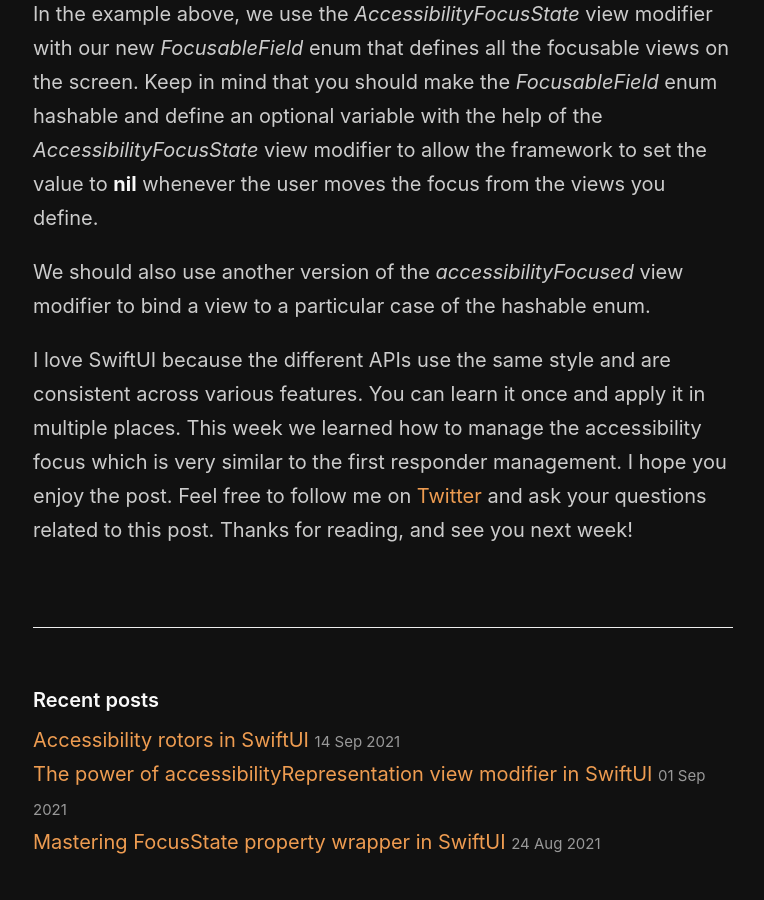
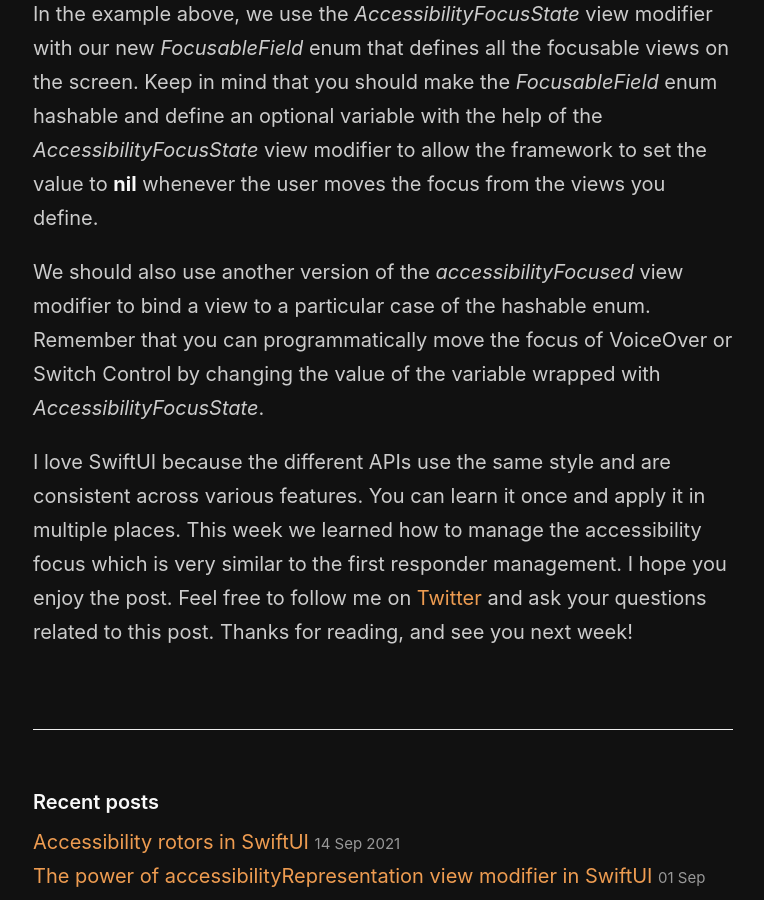
Before and after one commit to mecid/mecid.github.io, a Jekyll site: the page built from _posts/2021-09-23-accessibility-focus-in-swiftui.md, in a window 1280 px wide and 900 px high, scrolled down 4145 px. Shown: the whole window, without its empty margins (257-1021 px from the left). Built offline with Jekyll 4.4.1, drawn with Linux system fonts in a browser that asks for light colours.

Commit message:
programmatic focus changes added to accessibility focus post

```diff
--- a/_posts/2021-09-23-accessibility-focus-in-swiftui.md
+++ b/_posts/2021-09-23-accessibility-focus-in-swiftui.md
@@ -146,6 +146,6 @@ struct ContentView: View {
 
 In the example above, we use the *AccessibilityFocusState* view modifier with our new *FocusableField* enum that defines all the focusable views on the screen. Keep in mind that you should make the *FocusableField* enum hashable and define an optional variable with the help of the *AccessibilityFocusState* view modifier to allow the framework to set the value to **nil** whenever the user moves the focus from the views you define.
 
-We should also use another version of the *accessibilityFocused* view modifier to bind a view to a particular case of the hashable enum.
+We should also use another version of the *accessibilityFocused* view modifier to bind a view to a particular case of the hashable enum. Remember that you can programmatically move the focus of VoiceOver or Switch Control by changing the value of the variable wrapped with *AccessibilityFocusState*.
 
 I love SwiftUI because the different APIs use the same style and are consistent across various features. You can learn it once and apply it in multiple places. This week we learned how to manage the accessibility focus which is very similar to the first responder management. I hope you enjoy the post. Feel free to follow me on [Twitter](https://twitter.com/mecid) and ask your questions related to this post. Thanks for reading, and see you next week!
```
